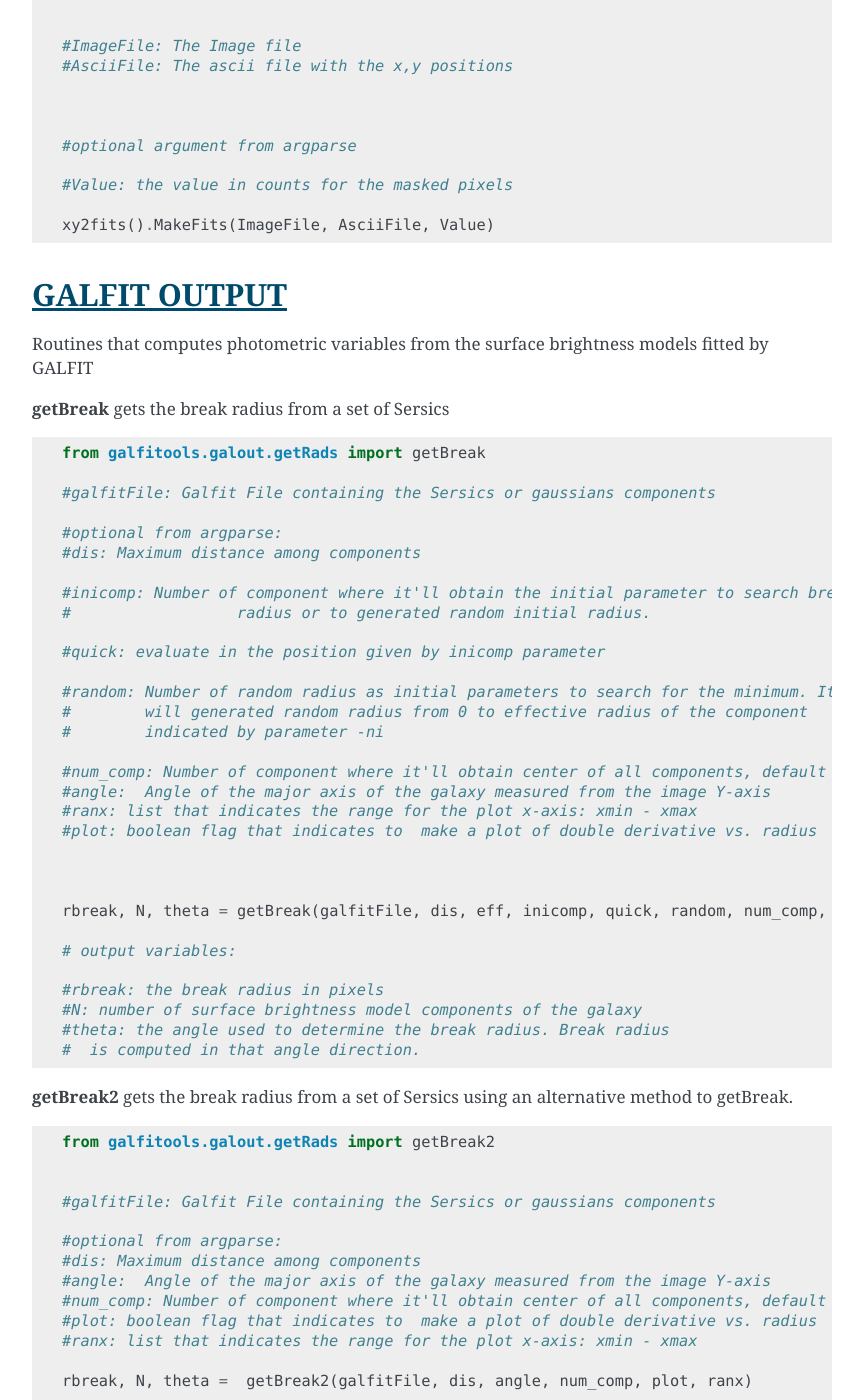
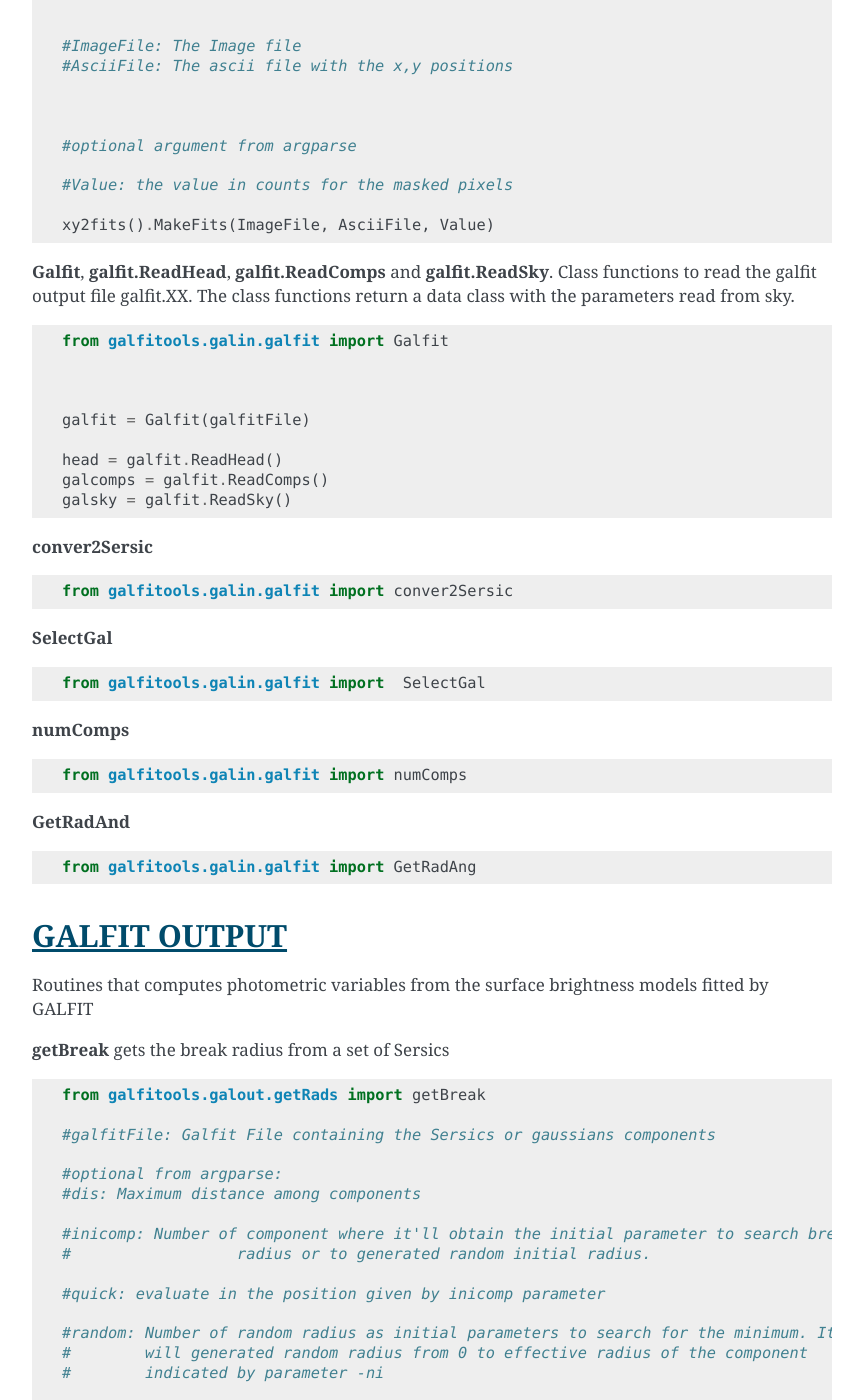
Before and after one commit to canorve/GALFITools, a Sphinx documentation site: the page built from docs/api.rst, in a window 1280 px wide and 1400 px high, scrolled down 3686 px. Shown: the whole window, without its empty margins (338-1201 px from the left). Built offline with Sphinx 7.4.7, drawn with Linux system fonts in a browser that asks for light colours.

Commit message:
api documentation updated  Changes to be committed: 	modified:   api.rst

```diff
--- a/docs/api.rst
+++ b/docs/api.rst
@@ -248,6 +248,51 @@
     xy2fits().MakeFits(ImageFile, AsciiFile, Value)
 
 
+
+**Galfit**, **galfit.ReadHead**, **galfit.ReadComps** and  **galfit.ReadSky**. Class
+functions to read the galfit output file galfit.XX. The class functions return a data
+class with the parameters read from sky.
+
+
+::
+
+    from galfitools.galin.galfit import Galfit
+
+
+
+    galfit = Galfit(galfitFile)
+
+    head = galfit.ReadHead()
+    galcomps = galfit.ReadComps()
+    galsky = galfit.ReadSky()
+
+
+
+
+
+**conver2Sersic**
+::
+
+    from galfitools.galin.galfit import conver2Sersic
+
+
+**SelectGal**
+::
+
+    from galfitools.galin.galfit import  SelectGal
+
+
+
+**numComps**
+::
+
+    from galfitools.galin.galfit import numComps
+
+
+**GetRadAnd**
+::
+
+    from galfitools.galin.galfit import GetRadAng
 
 
 
```
